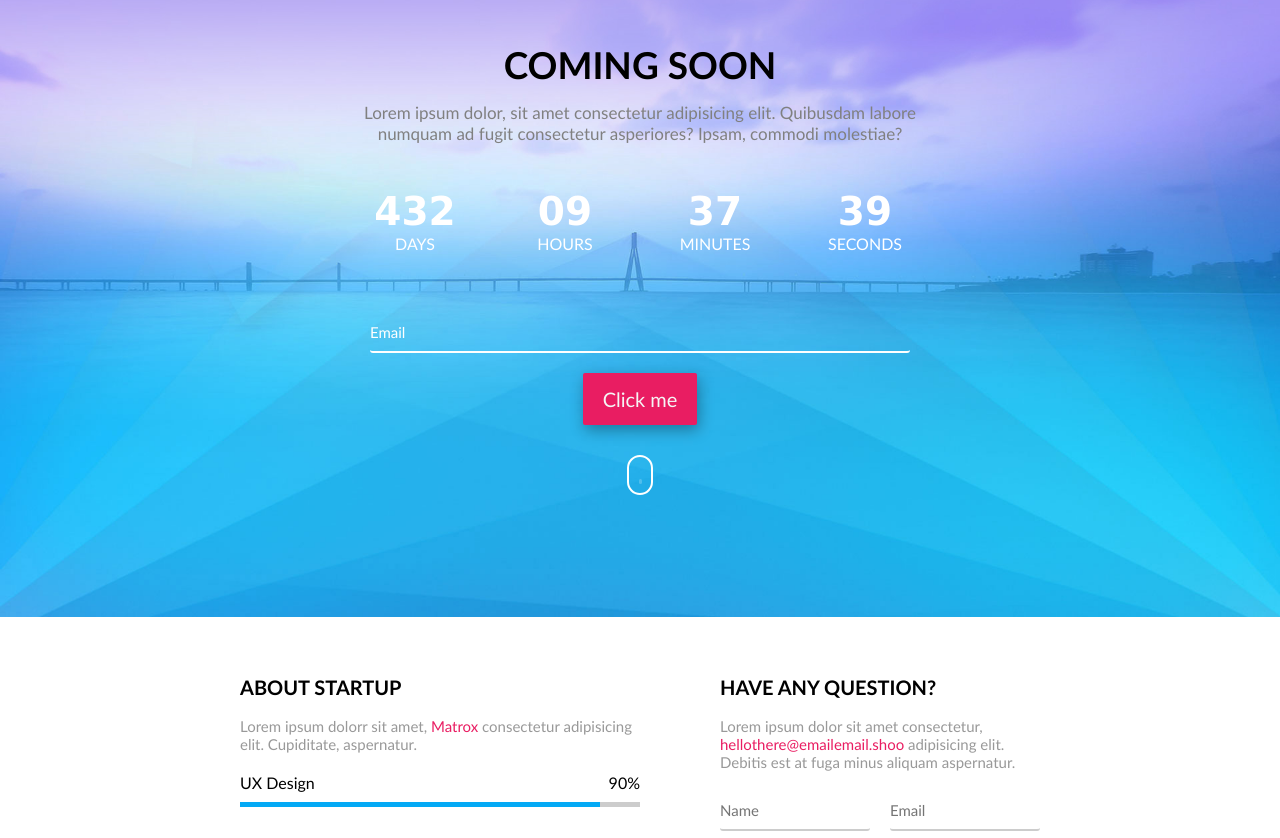
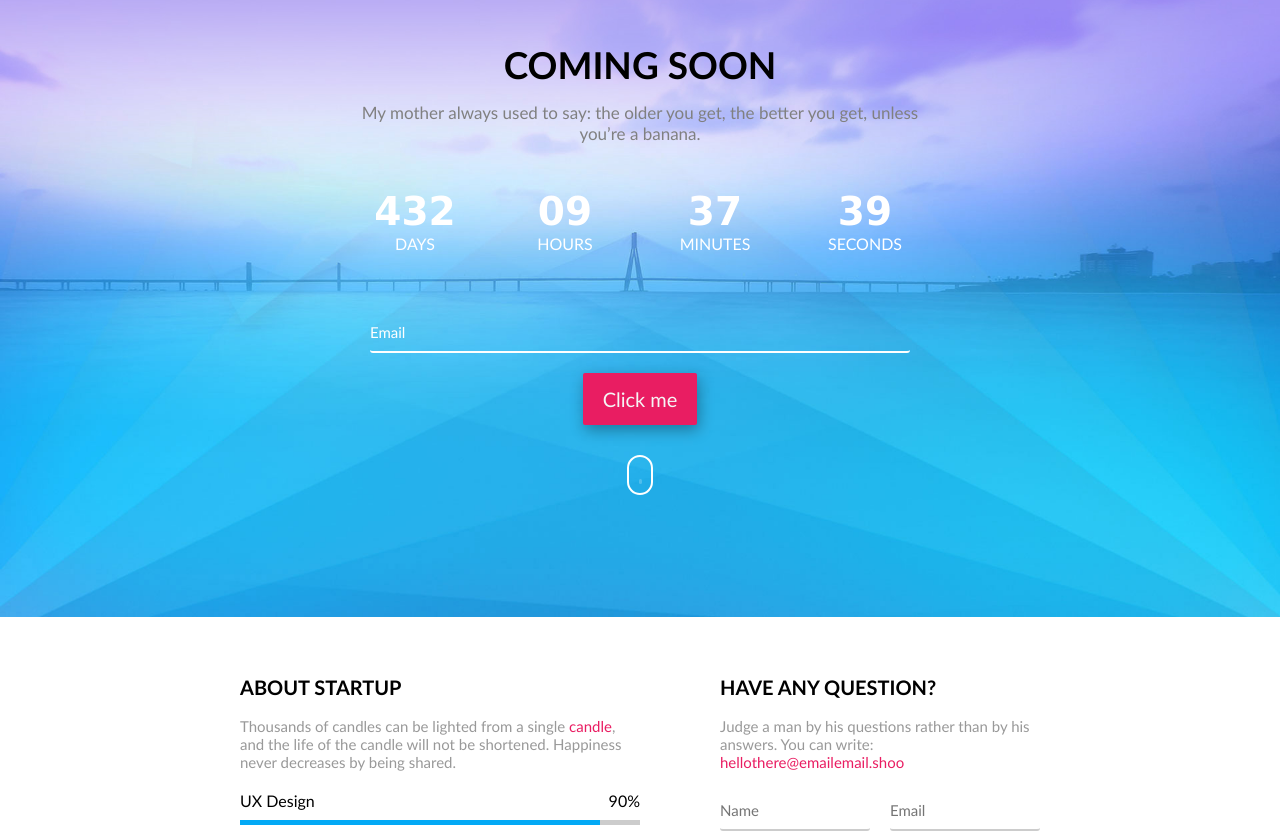
Before and after one commit to zazeli/4-coming-soon, a website: page index.html in a window 1280 px wide. Shown: the part 103-941 px from the top of the page. Drawn offline with Linux system fonts and the light colour scheme; files whose address does not match are found by name.

Commit message:
Text changes

```diff
--- a/index.html
+++ b/index.html
@@ -25,7 +25,7 @@
         <div class="row-short">
             <img class="logo" src="./img/icon-logo small (1).png" alt="Logo">
             <h1 class="main-title">Coming soon</h1>
-            <p class="main-description">Lorem ipsum dolor, sit amet consectetur adipisicing elit. Quibusdam labore numquam ad fugit consectetur asperiores? Ipsam, commodi molestiae?
+            <p class="main-description">My mother always used to say: the older you get, the better you get, unless you’re a banana.
             </p>
             <div class="clock">
                 <div class="time">
@@ -63,7 +63,7 @@
         <div class="row">
             <div class="column left">
                 <h2 id="about_startup" class="content-title">About startup</h2>
-                <p class="content-description">Lorem ipsum dolorr sit amet, <a class="link" href="#">Matrox</a> consectetur adipisicing elit. Cupiditate, aspernatur.
+                <p class="content-description"> Thousands of candles can be lighted from a single <a class="link" href="#">candle</a>, and the life of the candle will not be shortened. Happiness never decreases by being shared.
                 </p>
                 <div class="progress-bar">
                     <div class="top">
@@ -104,7 +104,7 @@
 
             <div class="column right">
                 <h2 id="questions" class="content-title">Have any question?</h2>
-                <p class="content-description">Lorem ipsum dolor sit amet consectetur, <a class="link" href="mailto:hellothere@emailemail.shoo">hellothere@emailemail.shoo</a> adipisicing elit. Debitis est at fuga minus aliquam aspernatur.
+                <p class="content-description">Judge a man by his questions rather than by his answers. You can write: <a class="link" href="mailto:hellothere@emailemail.shoo">hellothere@emailemail.shoo</a>
                 </p>
                 <form class="form">
                     <label for="name">Name</label>
```
